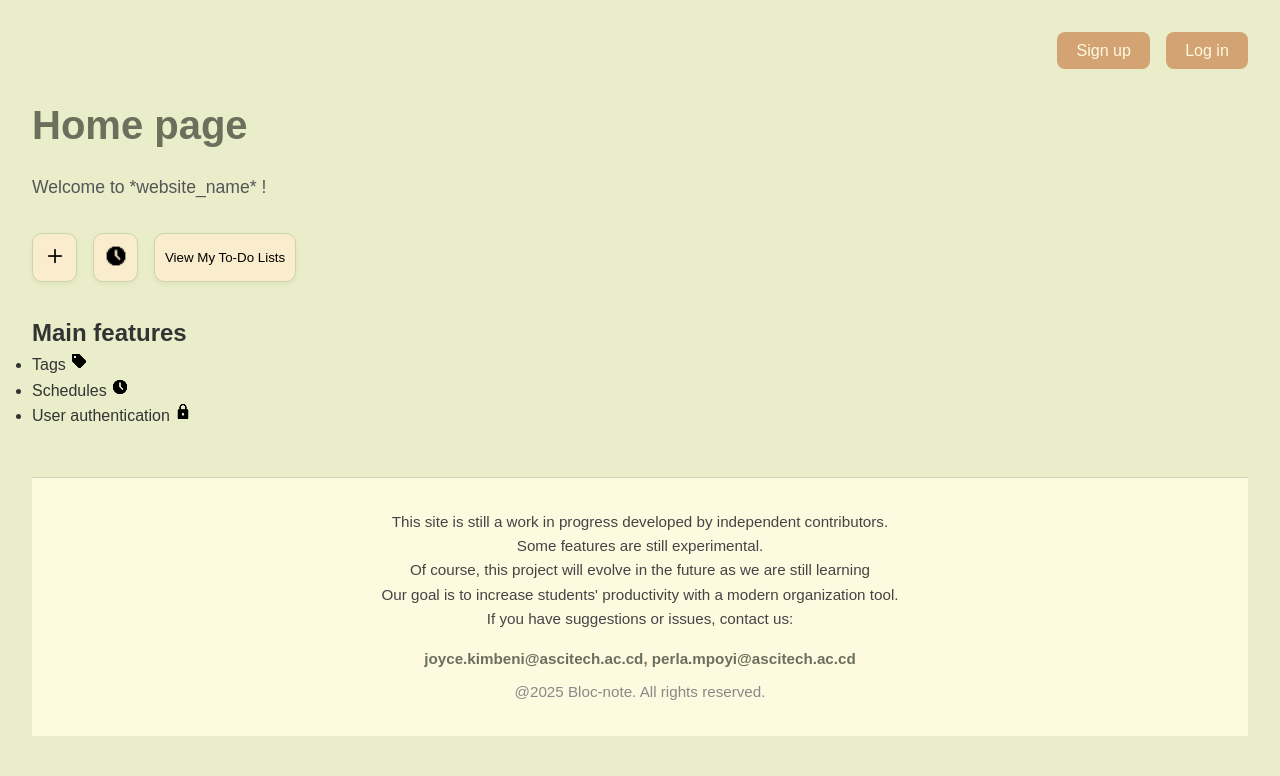
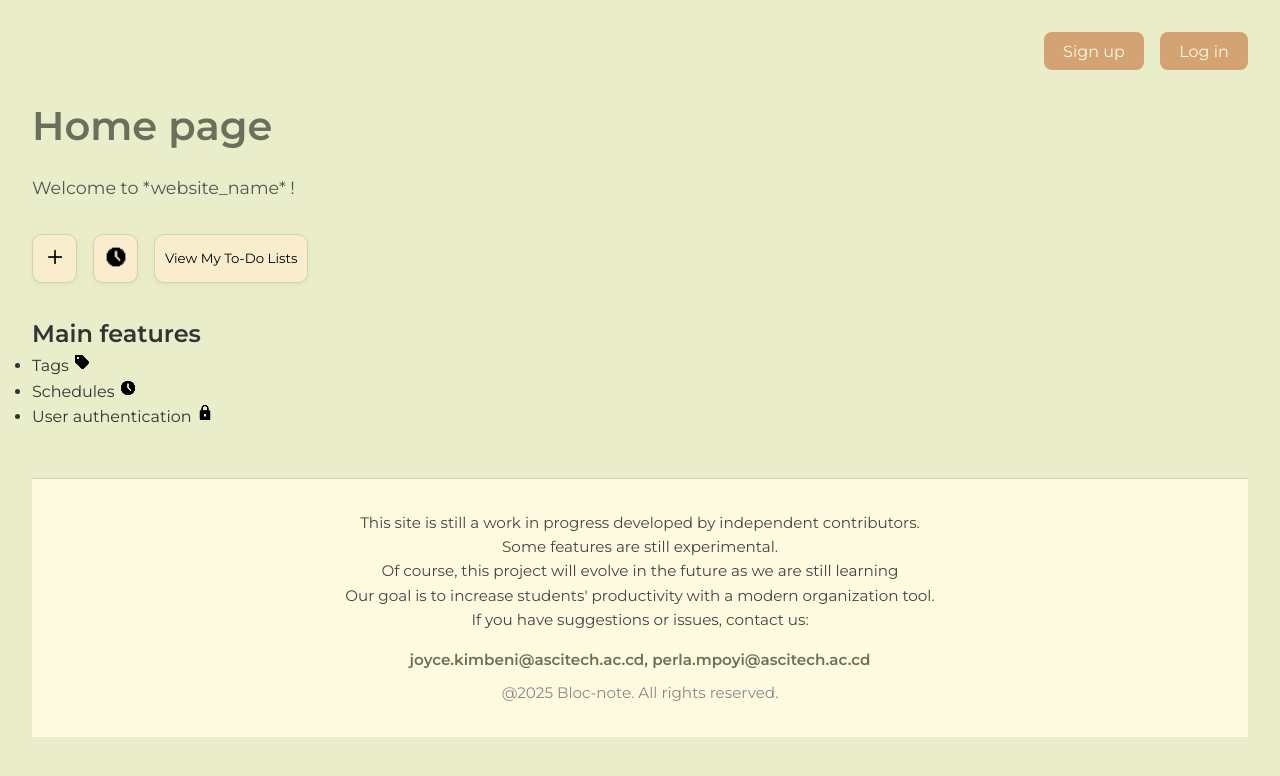
Before and after one commit to Dreamsever/Bloc-note, a Flask app: page / in a window 1280 px wide. Shown: the top 776 px of the page. Run offline with Flask 3, Linux system fonts and the light colour scheme.

Commit message:
Changed font

```diff
--- a/static/Styles/home_page2.css
+++ b/static/Styles/home_page2.css
@@ -1,10 +1,9 @@
-@import url('https://fonts.googleapis.com/css2?family=Montserrat:ital,wght@0,100..900;1,100..900&display=swap');
-
+@import url('https://fonts.googleapis.com/css2?family=Montserrat:wght@400;600&display=swap');
 * {
     margin: 0;
     padding: 0;
     box-sizing: border-box;
-    font-family: 'Montserra', sans-serif;
+    font-family: 'Montserrat', sans-serif;
 }
 
 body {
```
